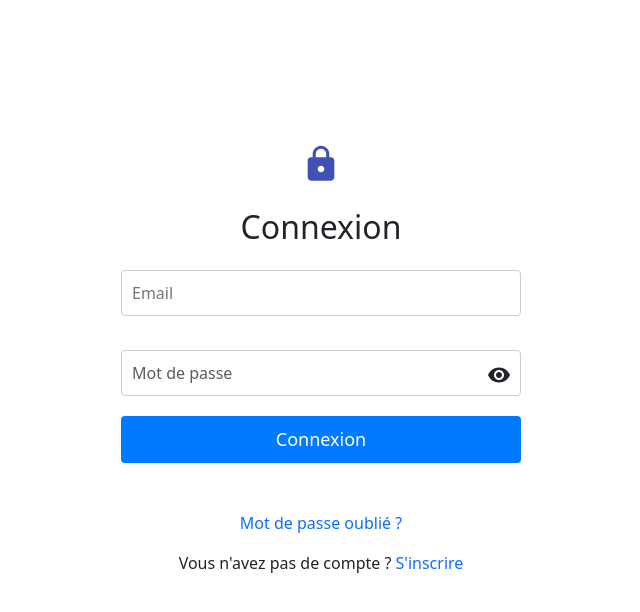
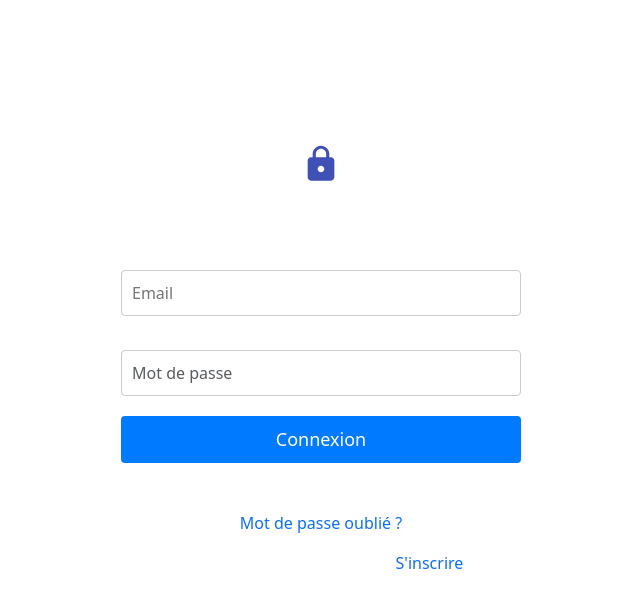
Before and after one commit to gervais6/carte-consulaire, a React (Create React App) app: page /connect in a window 1280 px wide. Shown: the top 612 px of the page, without its empty margins (319-959 px from the left). Built offline with nearby package versions, Linux system fonts and the light colour scheme.

Commit message:
ajout des icon et interminet Auh

```diff
--- a/src/pages/connect.css
+++ b/src/pages/connect.css
@@ -35,7 +35,12 @@
 }
 
 
-body {
-    background-color: #fff; /* Couleur de fond correspondant à la couleur de thème */
+.connect-page {
+
+    background-color: #fff; /* Couleur de fond spécifique à la page de connexion */
+
     color: white; /* Couleur du texte pour un meilleur contraste */
+
+    min-height: 100vh; /* Assurez-vous que la page prend toute la hauteur de la fenêtre */
+
 }
--- a/src/pages/connect.js
+++ b/src/pages/connect.js
@@ -57,7 +57,7 @@ const Connect = () => {
 };
 
   return (
-    <div>
+    <div className="connect-page">
       <div className="container" style={{ marginTop: '9rem' }}>
         <div className="text-center mb-4">
           <LockIcon style={{ fontSize: 40, color: '#3f51b5' }} /> {/* Icône de cadenas avec couleur */}
```
